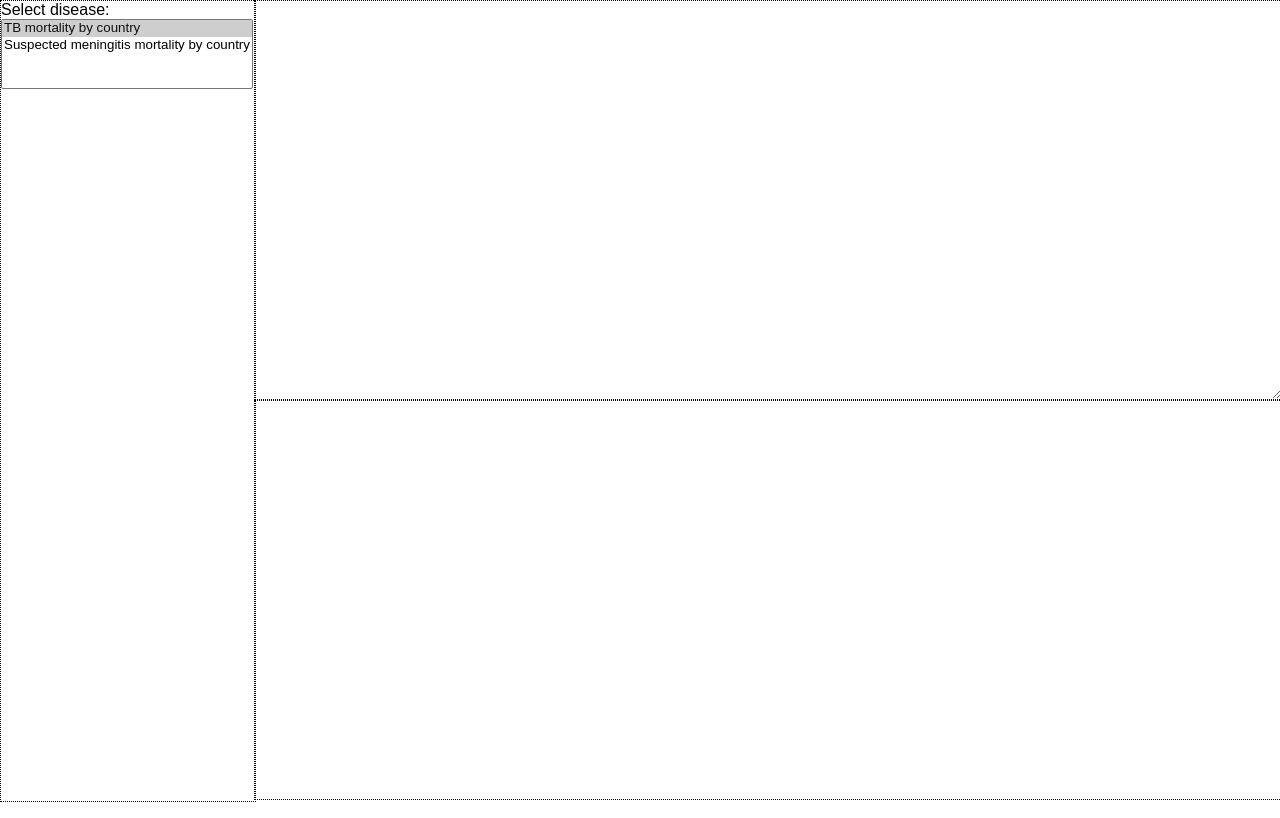
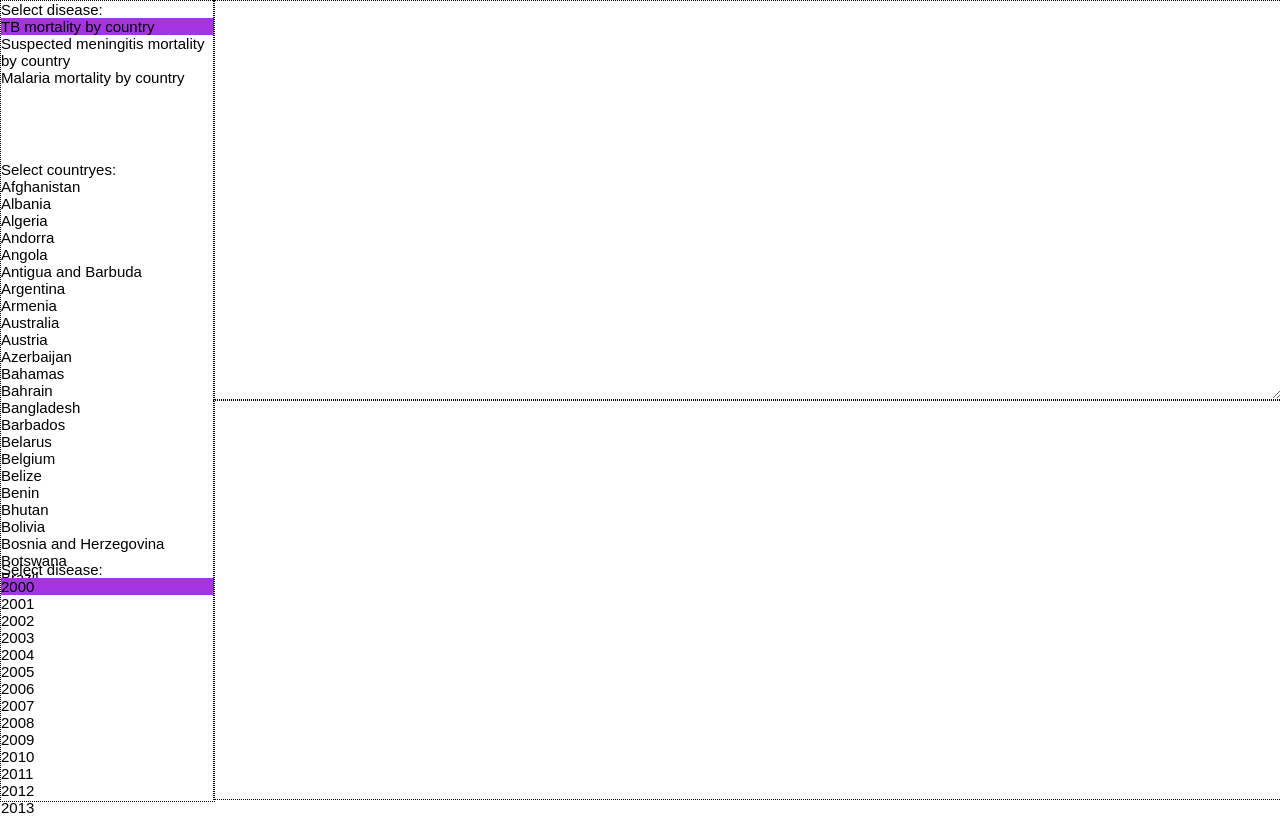
Before and after one commit to larsan12/visProject, a React (Create React App) app: page / in a window 1280 px wide. Built offline with nearby package versions, Linux system fonts and the light colour scheme.

Commit message:
finish list

```diff
--- a/src/App.js
+++ b/src/App.js
@@ -2,6 +2,17 @@ import React, { Component } from 'react';
 import Map from "./Map";
 import List from "./List";
 import Graph from "./Graph";
+
+
+Array.prototype.remove = function(value) {
+    var idx = this.indexOf(value);
+    if (idx != -1) {
+        // Второй параметр - число элементов, которые необходимо удалить
+        return this.splice(idx, 1);
+    }
+    return false;
+}
+
 
 class App extends Component {
 
@@ -9,24 +20,32 @@ class App extends Component {
 
     diseases = [
         "TB mortality by country",
-        "Suspected meningitis mortality by country"
+        "Suspected meningitis mortality by country",
+        "Malaria mortality by country"
     ];
+
+    state = {
+        selectedCountries: [],
+        selectedYear: "",
+        data: {},
+        selectedDisease: ""
+    }
 
     //before all actions
     componentWillMount() {
         //Download data
-        let state = {
-            diseases: {}
-        };
-
-        this.diseases.forEach(d => state.diseases[d] = this.dowloadResurs(d));
+        let diseases = {};
+        this.diseases.forEach(d => diseases[d] = this.dowloadResurs(d));
         //delete empty jsons
-        Object.keys(state.diseases).forEach((key) => (state.diseases[key] == null || state.diseases[key] == undefined) && delete state.diseases[key]);
+        Object.keys(diseases).forEach((key) => (diseases[key] == null || diseases[key] == undefined) && delete diseases[key]);
 
         //set selected desease
-        state.selectedDisease = Object.keys(state.diseases)[0];
-
-        this.setState(state);
+        this.setState({
+            ...this.state,
+            selectedDisease: Object.keys(diseases)[0],
+            selectedYear: Object.keys(diseases[Object.keys(diseases)[0]])[0],
+            data: diseases
+        });
     }
 
     //dowload json data
@@ -41,21 +60,50 @@ class App extends Component {
         return data;
     }
 
-    onChangeYear = () => {
+    onChangeYear = (value) => {
+        if (!value) return;
+        this.setState({
+            ...this.state,
+            selectedYear: value
+        })
+    }
 
+    onChangeDisease = (value) => {
+        if (!value) return;
+    }
+
+    onChangeCountries = (value) => {
+        if (!value) return;
+        let { selectedCountries } = this.state;
+
+        if (selectedCountries.indexOf(value) > -1) {
+            selectedCountries.remove(value);
+        } else {
+            selectedCountries.push(value);
+        }
+
+        this.setState({
+            ...this.state,
+            selectedCountries: selectedCountries
+        })
     }
 
     render() {
-        const { diseases, selectedDisease } = this.state;
-        let values = Object.keys(diseases);
+        const { data, selectedDisease, selectedYear, selectedCountries } = this.state;
+        let diseases = Object.keys(data);
 
         return (
             <div className="main">
                 <div className="row">
                     <List
-                        values={values}
-                        onChange={this.onChangeYear}
-                        selected={selectedDisease}
+                        diseases={diseases}
+                        onChangeDisease={this.onChangeDisease}
+                        onChangeYear={this.onChangeYear}
+                        onChangeCountries={this.onChangeCountries}
+                        selectedDisease={selectedDisease}
+                        data={data[selectedDisease]}
+                        selectedYear={selectedYear}
+                        selectedCountries={selectedCountries}
                     />
                 </div>
                 <div className="row">
--- a/src/List.js
+++ b/src/List.js
@@ -11,14 +11,39 @@ class List extends Component {
     }
 
     render() {
-        const { values, selected, onChange } = this.props;
+        const { diseases, selectedDisease, onChangeDisease, onChangeYear, data,
+            onChangeCountries, selectedCountries, selectedYear } = this.props;
+        let years = Object.keys(data);
+        let countryes = Object.keys(data[selectedYear]);
         return (
             <div className="list">
-                <Select
-                    values={values}
-                    onChange={onChange}
-                    selected={selected}
-                />
+                <div className="list-diseases">
+                    Select disease:
+                    <Select
+                        values={diseases}
+                        onChange={onChangeDisease}
+                        selected={selectedDisease}
+                        className="selectDisease"
+                    />
+                </div>
+                <div className="list-countryes">
+                    Select countryes:
+                    <Select
+                        values={countryes}
+                        onChange={onChangeCountries}
+                        selected={selectedCountries}
+                        className="selectCountryes"
+                    />
+                </div>
+                <div className="list-years">
+                    Select disease:
+                    <Select
+                        values={years}
+                        onChange={onChangeYear}
+                        selected={selectedYear}
+                        className="selectYears"
+                    />
+                </div>
             </div>
         );
     }
--- a/src/forms/Select.js
+++ b/src/forms/Select.js
@@ -6,23 +6,21 @@ import React, { Component } from 'react';
 
 class Select extends React.Component {
 
-    handleChange() {
+    handleChange(v) {
         let { onChange } = this.props;
         return function (event) {
-            onChange(event.target.value);
+            onChange(v);
         }
     }
 
     render() {
-        let { values, selected } = this.props;
+        let { values, selected, className } = this.props;
+        let arr = values.map(v => v);
         return (
-            <label className="list-diseases">
-                Select disease:
-                <select onChange={this.handleChange()} multiple="multiple">
-                    {values && values.length && values.map(v =>
-                        <option selected={selected == v}>{v}</option>)}
-                </select>
-            </label>
+            <div className={className ? className : "select"} onClick={this.handleChange()}>
+                {values && values.length && values.map(v =>
+                    <div onClick={this.handleChange(v)} className={(selected.length ? selected.indexOf(v) > -1 : selected == v) ? "selectedOption": "defaultOption"}>{v}</div>)}
+            </div>
         );
     }
 }
--- a/src/index.css
+++ b/src/index.css
@@ -34,6 +34,7 @@ body {
     width: 100%;
     height: 100%;
     border: 1px dotted black;
+    font-size: 15px;
 }
 
 .map {
@@ -51,6 +52,27 @@ body {
     border: 1px dotted black;
 }
 
-select {
-    overflow: hidden;
+.list-countryes {
+    height: 50%;
 }
+
+.list-diseases {
+    height: 20%;
+}
+
+.list-years {
+    height: 30%;
+}
+
+.selectedOption {
+    background-color: #A533E1;
+}
+
+.defaultOption {
+
+}
+
+.selectDisease, .selectCountryes, .selectYears{
+    overflow-y: scroll;
+    height: 100%;
+}
```
Also changed, not shown: src/forms/MultipleSelect.js (added, +31 -0 lines).
